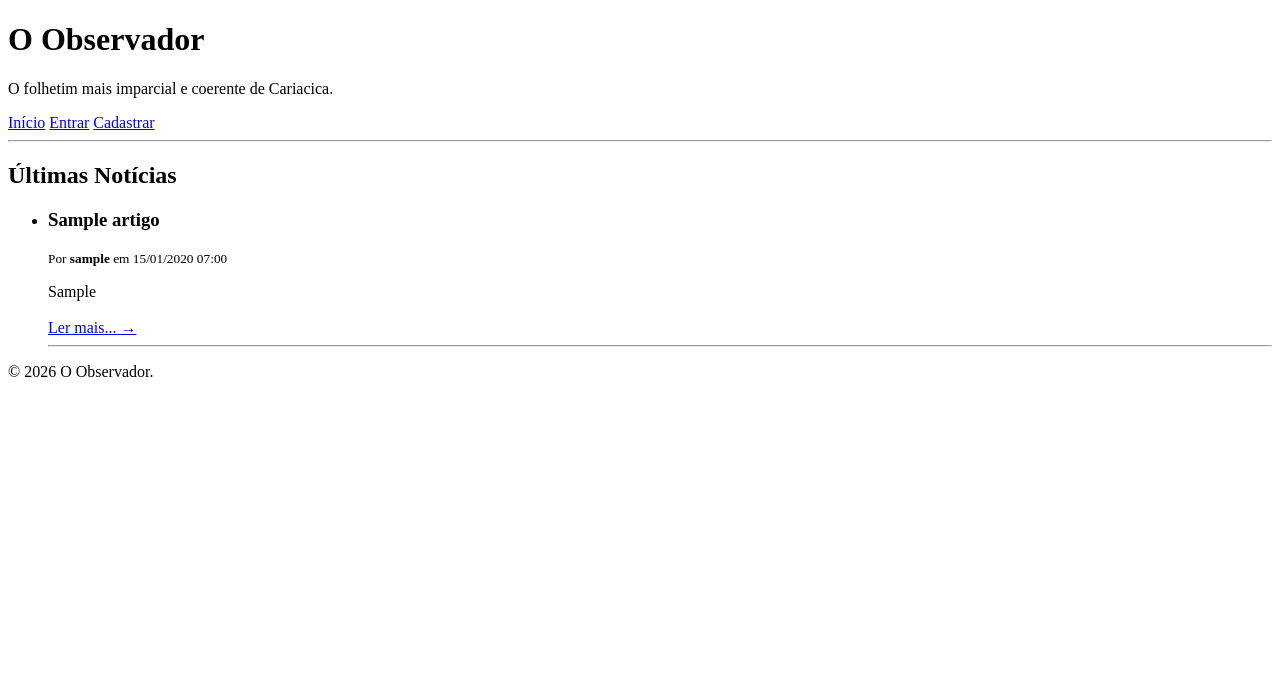
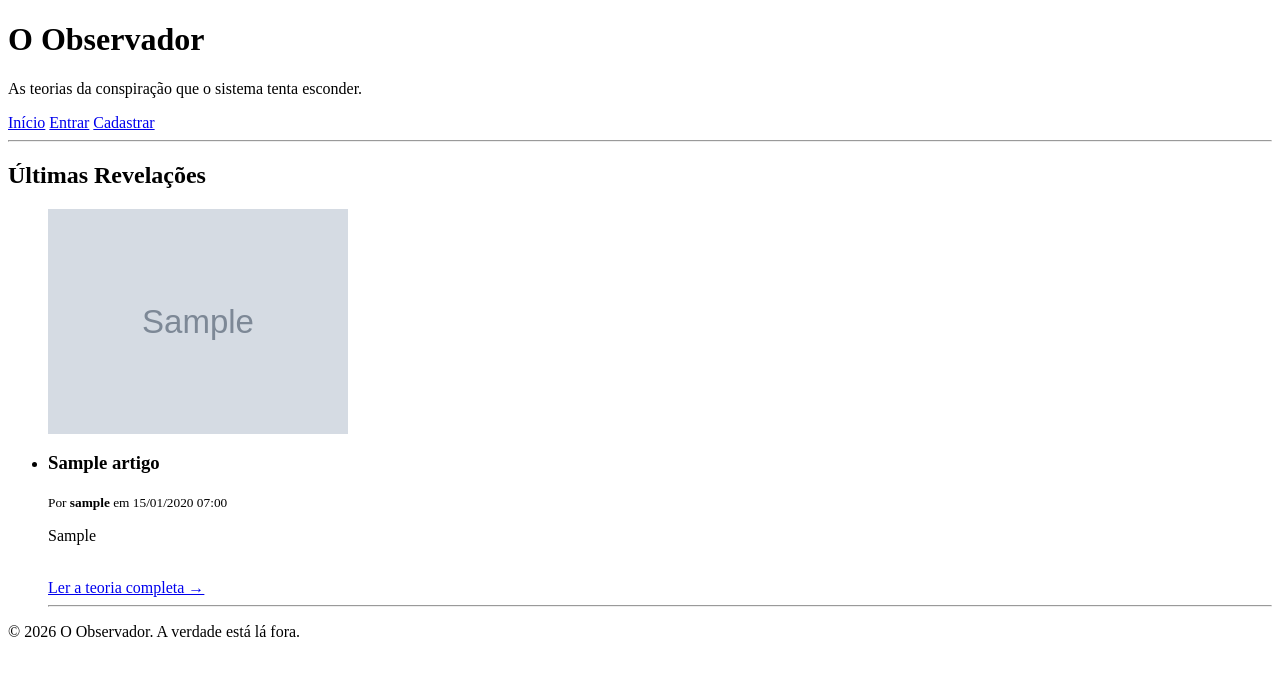
Before and after one commit to ptksousa/observador, a Django app: page / in a window 1280 px wide. Shown: the top 676 px of the page. Run offline with Django 5.2, Linux system fonts and the light colour scheme; tables that the repository leaves empty hold one stand-in row (values such as "Sample post"); grey boxes marked "Sample" are stand-in pictures.

Commit message:
feat: adiciona imagens de capa ao index.hmtl

```diff
--- a/templates/artigos/index.html
+++ b/templates/artigos/index.html
@@ -2,19 +2,17 @@
 <html lang="pt-br">
 <head>
     <meta charset="UTF-8">
-    <title>O Observador</title>
+    <title>O Observador - A verdade oculta</title>
 </head>
 <body>
 
-    <!-- CABEÇALHO DO PORTAL -->
     <header>
         <h1>O Observador</h1>
-        <p>O folhetim mais imparcial e coerente de Cariacica.</p>
+        <p>As teorias da conspiração que o sistema tenta esconder.</p>
 
         <nav>
             <a href="{% url 'index' %}">Início</a>
 
-            <!-- Lógica para exibir os botões certos dependendo se está logado ou não -->
             {% if user.is_authenticated %}
                 <span>Bem-vindo, {{ user.username }}</span>
                 <a href="{% url 'editor' %}">Escrever Teoria</a>
@@ -32,44 +30,45 @@
 
     <hr>
 
-    <!-- CONTEÚDO PRINCIPAL (LISTA DE NOTÍCIAS) -->
     <main>
         <section>
-            <h2>Últimas Notícias</h2>
+            <h2>Últimas Revelações</h2>
 
-            <!-- O loop do Django que vai passar por todos os artigos do banco de dados -->
             {% if artigos %}
                 <ul>
                     {% for artigo in artigos %}
                         <li>
                             <article>
+                                <!-- Exibição da Imagem de Capa (se existir) -->
+                                {% if artigo.imagem_capa %}
+                                    <img src="{{ artigo.imagem_capa.url }}" alt="Capa: {{ artigo.titulo }}" style="max-width: 300px; display: block; margin-bottom: 10px;">
+                                {% endif %}
+
                                 <h3>{{ artigo.titulo }}</h3>
 
                                 <p><small>Por <strong>{{ artigo.autor.username }}</strong> em {{ artigo.data_criacao|date:"d/m/Y H:i" }}</small></p>
 
-                                <!-- Resumo do texto gerado pelo Quill -->
+                                <!-- Texto limpo de HTML e encurtado -->
                                 <div>
-                                    {{ artigo.conteudo|truncatewords_html:30|safe }}
+                                    <p>{{ artigo.conteudo|striptags|truncatewords:30 }}</p>
                                 </div>
 
                                 <br>
-                                <a href="#">Ler mais... &rarr;</a>
+                                <a href="#">Ler a teoria completa &rarr;</a>
                             </article>
                             <hr>
                         </li>
                     {% endfor %}
                 </ul>
             {% else %}
-                <!-- Mensagem caso o banco de dados ainda esteja vazio -->
-                <p>Nenhum artigo publicado.</p>
+                <p>Nenhuma conspiração foi revelada ainda. Seja o primeiro a quebrar o silêncio!</p>
             {% endif %}
 
         </section>
     </main>
 
-    <!-- RODAPÉ -->
     <footer>
-        <p>&copy; 2026 O Observador.</p>
+        <p>&copy; 2026 O Observador. A verdade está lá fora.</p>
     </footer>
 
 </body>
```
